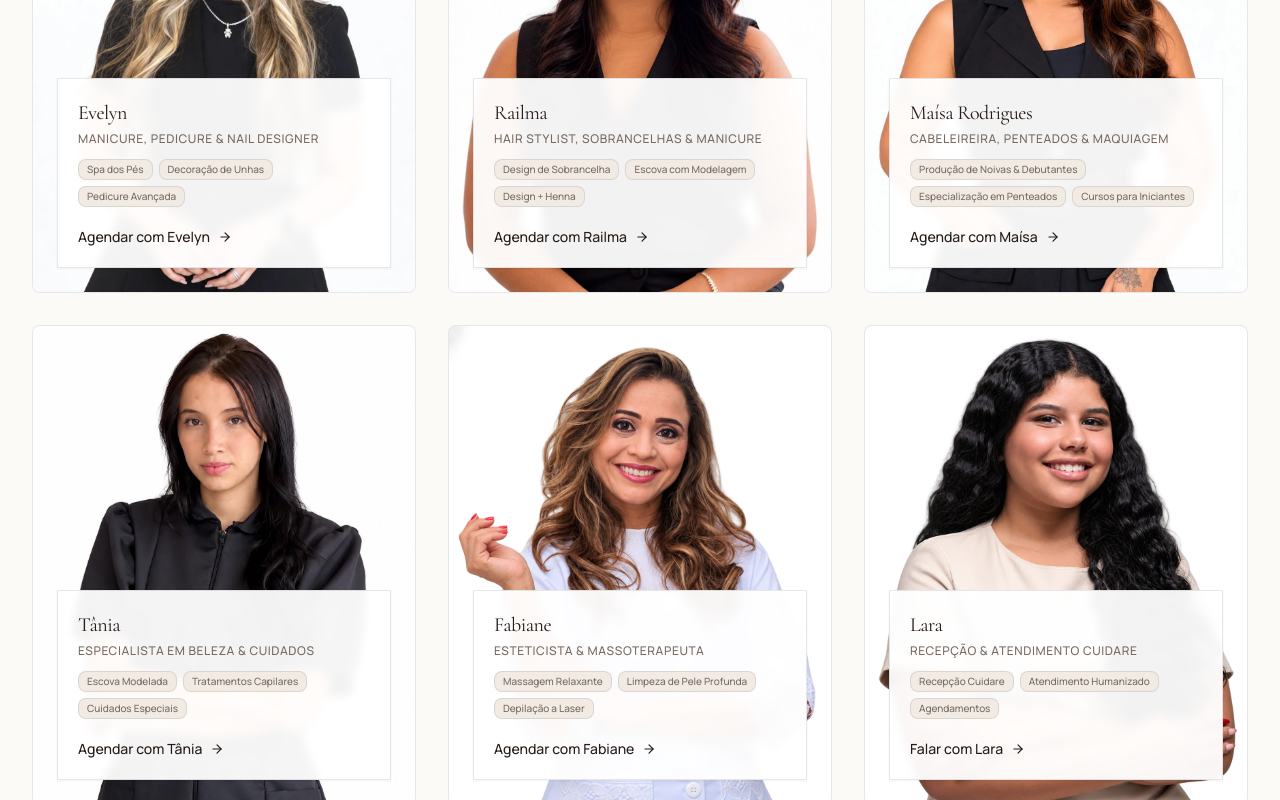
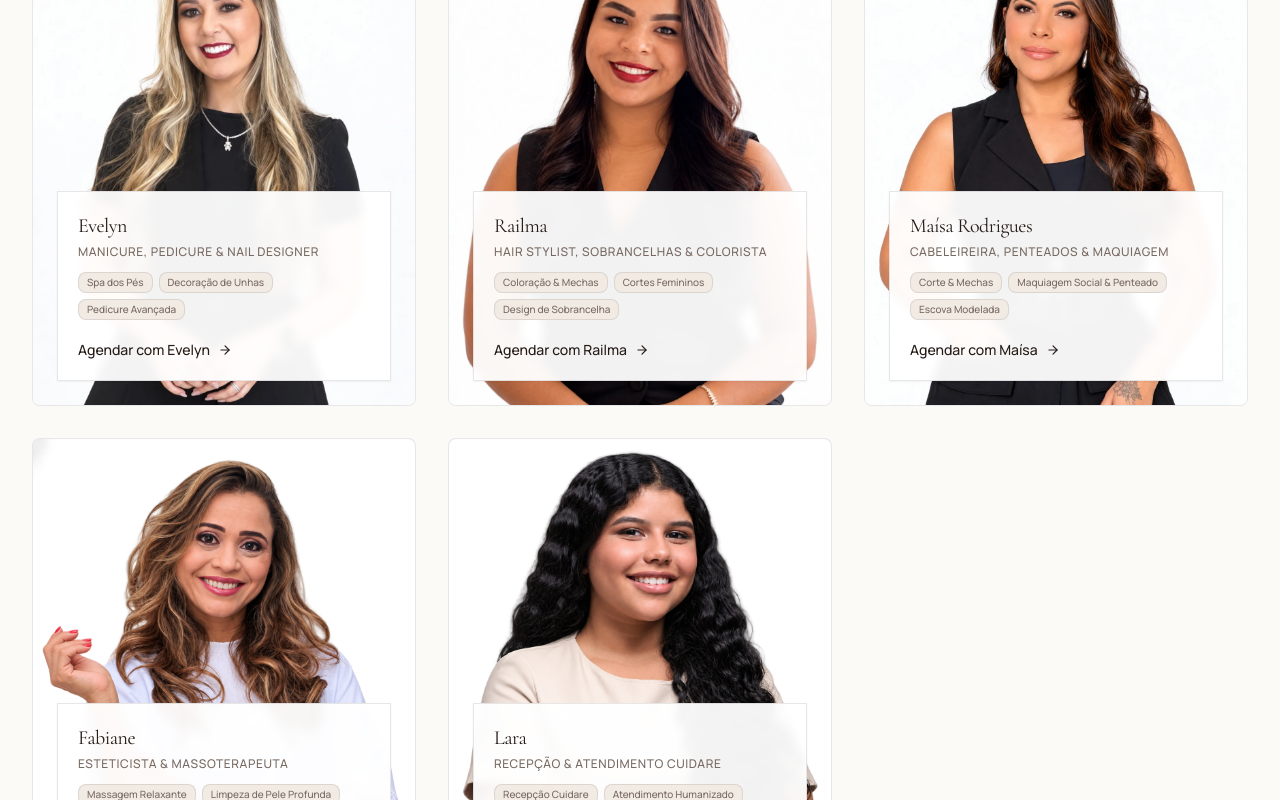
Before and after one commit to emersonbruno46-debug/cuidare, a React (Vite) app: page / in a window 1280 px wide. Shown: the part 3580-4380 px from the top of the page. Built offline with nearby package versions, Linux system fonts and the light colour scheme.

Commit message:
feat(cuidare): remover Tania, atualizar servicos e especialidades de Maisa e Railma

```diff
--- a/src/data/professionalsData.ts
+++ b/src/data/professionalsData.ts
@@ -15,11 +15,11 @@ export const professionals: Professional[] = [
   {
     id: 'railma',
     name: 'Railma',
-    role: 'Hair Stylist, Sobrancelhas & Manicure',
-    categories: ['escovas', 'tratamentos', 'quimicas', 'sobrancelhas', 'unhas'],
+    role: 'Hair Stylist, Sobrancelhas & Colorista',
+    categories: ['escovas', 'tratamentos', 'quimicas', 'sobrancelhas'],
     photoUrl: '/team/railma.webp',
-    bio: 'Profissional versátil com mais de 7 anos de experiência, atuando no design de sobrancelhas, cuidados capilares e manicure.',
-    specialties: ['Design de Sobrancelha', 'Escova com Modelagem', 'Design + Henna'],
+    bio: 'Profissional versátil com mais de 7 anos de experiência, especialista em cuidados capilares, coloração, mechas, cortes femininos e design de sobrancelhas.',
+    specialties: ['Coloração & Mechas', 'Cortes Femininos', 'Design de Sobrancelha'],
     providerType: 'internal',
     whatsapp: '5538992697559'
   },
@@ -27,24 +27,14 @@ export const professionals: Professional[] = [
     id: 'maisa',
     name: 'Maísa Rodrigues',
     role: 'Cabeleireira, Penteados & Maquiagem',
-    categories: ['maquiagem', 'penteados', 'escovas', 'noivas', 'cursos'],
+    categories: ['maquiagem', 'penteados', 'escovas', 'tratamentos', 'quimicas', 'noivas', 'cursos'],
     photoUrl: '/team/maisa.webp',
-    bio: 'Cabeleireira em geral há mais de 20 anos, especialista em penteados sofisticados e maquiagens de alta durabilidade para momentos especiais, noivas e debutantes. Ministra cursos de penteado e maquiagem para iniciantes.',
-    specialties: ['Produção de Noivas & Debutantes', 'Especialização em Penteados', 'Cursos para Iniciantes'],
-    specialtyHighlight: 'Noivas, Debutantes & Cursos',
-    specialtyBadge: 'NOIVAS & CURSOS',
+    bio: 'Cabeleireira em geral há mais de 20 anos, especialista em mechas, corte e mechas, escova modelada, maquiagem social e penteados sofisticados, além de produção de noivas e cursos para iniciantes.',
+    specialties: ['Corte & Mechas', 'Maquiagem Social & Penteado', 'Escova Modelada'],
+    specialtyHighlight: 'Noivas, Penteados & Mechas',
+    specialtyBadge: 'NOIVAS & MECHAS',
     providerType: 'internal',
     whatsapp: '5538992380097'
-  },
-  {
-    id: 'tania',
-    name: 'Tânia',
-    role: 'Especialista em Beleza & Cuidados',
-    categories: ['escovas', 'tratamentos', 'quimicas'],
-    photoUrl: '/team/tania.webp',
-    bio: 'Profissional dedicada à excelência em atendimento, tratamentos e cuidados capilares.',
-    specialties: ['Escova Modelada', 'Tratamentos Capilares', 'Cuidados Especiais'],
-    providerType: 'internal'
   },
   {
     id: 'fabiane',
--- a/src/data/servicesData.ts
+++ b/src/data/servicesData.ts
@@ -43,6 +43,17 @@ export const services: Service[] = [
     variablePrice: true
   },
   {
+    id: 'escova-modelada',
+    name: 'Escova Modelada',
+    category: 'escovas',
+    priceBase: 50,
+    priceDetails: { P: 50, M: 60, G: 70 },
+    duration: 50,
+    description: 'Escovação técnica com movimento, volume e pontas trabalhadas e modeladas.',
+    variablePrice: true,
+    professionalIds: ['maisa', 'railma']
+  },
+  {
     id: 'chapa',
     name: 'Chapa',
     category: 'escovas',
@@ -61,7 +72,8 @@ export const services: Service[] = [
     priceBase: 70,
     duration: 60,
     description: 'Corte feminino completo (lavagem, corte e secagem rápida).',
-    recommendations: ['Venha com o cabelo desembaraçado se possível.']
+    recommendations: ['Venha com o cabelo desembaraçado se possível.'],
+    professionalIds: ['maisa', 'railma']
   },
   {
     id: 'mega-hair',
@@ -163,6 +175,41 @@ export const services: Service[] = [
     description: 'Alisamento tradicional de alta eficácia com selagem térmica dos fios.',
     variablePrice: true,
     recommendations: ['Certifique-se de não possuir sensibilidade respiratória ao formol.']
+  },
+  {
+    id: 'mechas',
+    name: 'Mechas',
+    category: 'quimicas',
+    priceBase: 250,
+    priceRange: { min: 250, max: 450 },
+    duration: 180,
+    description: 'Técnicas personalizadas de mechas, iluminação ou loiro global com proteção dos fios.',
+    variablePrice: true,
+    professionalIds: ['maisa', 'railma'],
+    recommendations: ['Requer teste de mecha ou avaliação prévia do histórico capilar.']
+  },
+  {
+    id: 'coloracao',
+    name: 'Coloração',
+    category: 'quimicas',
+    priceBase: 130,
+    priceRange: { min: 130, max: 190 },
+    duration: 90,
+    description: 'Aplicação de coloração global ou retoque de raiz com produtos de alta performance.',
+    variablePrice: true,
+    professionalIds: ['railma']
+  },
+  {
+    id: 'corte-mechas',
+    name: 'Corte + Mechas',
+    category: 'quimicas',
+    priceBase: 300,
+    priceRange: { min: 300, max: 500 },
+    duration: 210,
+    description: 'Combo completo de transformação: corte personalizado seguido de procedimento de mechas e tonalização.',
+    variablePrice: true,
+    professionalIds: ['maisa', 'railma'],
+    recommendations: ['Requer teste de mecha ou avaliação prévia do histórico capilar.']
   },
 
   // UNHAS
@@ -313,7 +360,7 @@ export const services: Service[] = [
     duration: 45,
     description: 'Lavagem + escova realizada no Espaço Cuidare.',
     variablePrice: true,
-    professionalIds: ['maisa', 'railma', 'tania']
+    professionalIds: ['maisa', 'railma']
   },
 
   // NOIVAS & DEBUTANTES (MAÍSA RODRIGUES)
--- a/src/lib/auth.ts
+++ b/src/lib/auth.ts
@@ -94,17 +94,10 @@ export function seedDefaultAccounts(): void {
       changed = true;
     }
 
-    // Add Tânia if missing
-    if (!accounts.some(a => a.email === 'tania@cuidare.com.br')) {
-      accounts.push({
-        id: 'user_tania',
-        email: 'tania@cuidare.com.br',
-        name: 'Tânia',
-        role: 'collaborator',
-        professionalId: 'tania',
-        passwordHash: mockHash('cuidare2024'),
-        active: true
-      });
+    // Remove Tânia if present
+    const taniaIndex = accounts.findIndex(a => a.email === 'tania@cuidare.com.br' || a.professionalId === 'tania');
+    if (taniaIndex !== -1) {
+      accounts.splice(taniaIndex, 1);
       changed = true;
     }
 
@@ -148,15 +141,6 @@ export function seedDefaultAccounts(): void {
       name: 'Maísa Rodrigues',
       role: 'collaborator',
       professionalId: 'maisa',
-      passwordHash: mockHash('cuidare2024'),
-      active: true
-    },
-    {
-      id: 'user_tania',
-      email: 'tania@cuidare.com.br',
-      name: 'Tânia',
-      role: 'collaborator',
-      professionalId: 'tania',
       passwordHash: mockHash('cuidare2024'),
       active: true
     },
--- a/src/lib/dataService.ts
+++ b/src/lib/dataService.ts
@@ -754,12 +754,12 @@ export function seedDemoData(): void {
     { serviceId:'corte', serviceName:'Corte Feminino', professionalId:'railma', professionalName:'Railma', date:getRelativeDate(-2), time:'09:00', duration:60, clientName:'Ana Paula Santos', clientPhone:'5538988451243', clientEmail:'anapaula@gmail.com', status:'concluido', price:70, commissionRate:0.5, commissionAmount:35, origin:'site', endTime:'10:00' },
     { serviceId:'pe-e-mao', serviceName:'Pé e Mão', professionalId:'evelyn', professionalName:'Evelyn', date:getRelativeDate(-2), time:'14:30', duration:80, clientName:'Beatriz Souza', clientPhone:'5538991223847', status:'concluido', price:70, commissionRate:0.5, commissionAmount:35, origin:'site', endTime:'15:50' },
     { serviceId:'progressiva-sem-formol', serviceName:'Progressiva Sem Formol', professionalId:'railma', professionalName:'Railma', date:getRelativeDate(-1), time:'08:30', duration:150, clientName:'Camila Lima', clientPhone:'5538998231122', notes:'Possui mechas loiras', status:'concluido', price:210, commissionRate:0.5, commissionAmount:105, origin:'site', endTime:'11:00' },
-    { serviceId:'hidratacao-ozonio', serviceName:'Hidratação + Ozonioterapia', professionalId:'tania', professionalName:'Tânia', date:getRelativeDate(-1), time:'15:00', duration:50, clientName:'Débora Santos', clientPhone:'5538991045544', status:'concluido', price:120, commissionRate:0.5, commissionAmount:60, origin:'site', endTime:'15:50' },
+    { serviceId:'hidratacao-ozonio', serviceName:'Hidratação + Ozonioterapia', professionalId:'railma', professionalName:'Railma', date:getRelativeDate(-1), time:'15:00', duration:50, clientName:'Débora Santos', clientPhone:'5538991045544', status:'concluido', price:120, commissionRate:0.5, commissionAmount:60, origin:'site', endTime:'15:50' },
     { serviceId:'spa-dos-pes', serviceName:'Spa dos Pés', professionalId:'evelyn', professionalName:'Evelyn', date:getRelativeDate(0), time:'09:00', duration:40, clientName:'Amanda Silva', clientPhone:'5538992014477', status:'pendente', price:60, origin:'site', endTime:'09:40' },
     { serviceId:'make-completa', serviceName:'Maquiagem + Cílios Postiços', professionalId:'maisa', professionalName:'Maísa Rodrigues', date:getRelativeDate(0), time:'11:00', duration:70, clientName:'Juliana Costa', clientPhone:'5538988227711', notes:'Formatura. Tons terrosos.', status:'pendente', price:180, origin:'site', endTime:'12:10' },
     { serviceId:'drenagem-corporal', serviceName:'Drenagem Linfática', professionalId:'fabiane', professionalName:'Fabiane', date:getRelativeDate(0), time:'14:30', duration:60, clientName:'Patrícia Alves', clientPhone:'5538991448855', status:'pendente', price:100, origin:'site', endTime:'15:30' },
     { serviceId:'design-henna', serviceName:'Design + Henna', professionalId:'railma', professionalName:'Railma', date:getRelativeDate(0), time:'16:00', duration:45, clientName:'Letícia Dias', clientPhone:'5538999205521', status:'pendente', price:55, origin:'site', endTime:'16:45' },
-    { serviceId:'escova-simples', serviceName:'Escova', professionalId:'tania', professionalName:'Tânia', date:getRelativeDate(0), time:'17:00', duration:45, clientName:'Bruna Gomes', clientPhone:'5538992001122', status:'pendente', price:45, origin:'site', endTime:'17:45' },
+    { serviceId:'escova-simples', serviceName:'Escova', professionalId:'railma', professionalName:'Railma', date:getRelativeDate(0), time:'17:00', duration:45, clientName:'Bruna Gomes', clientPhone:'5538992001122', status:'pendente', price:45, origin:'site', endTime:'17:45' },
     { serviceId:'producao-noiva', serviceName:'Produção da Noiva (Experiência 01)', professionalId:'maisa', professionalName:'Maísa Rodrigues', date:getRelativeDate(1), time:'09:30', duration:90, clientName:'Sofia Melo', clientPhone:'5538991823847', notes:'Casamento civil.', status:'pendente', price:400, origin:'site', endTime:'11:00' }
   ];
 
```
Also changed, not shown: public/team/HERO.png.
